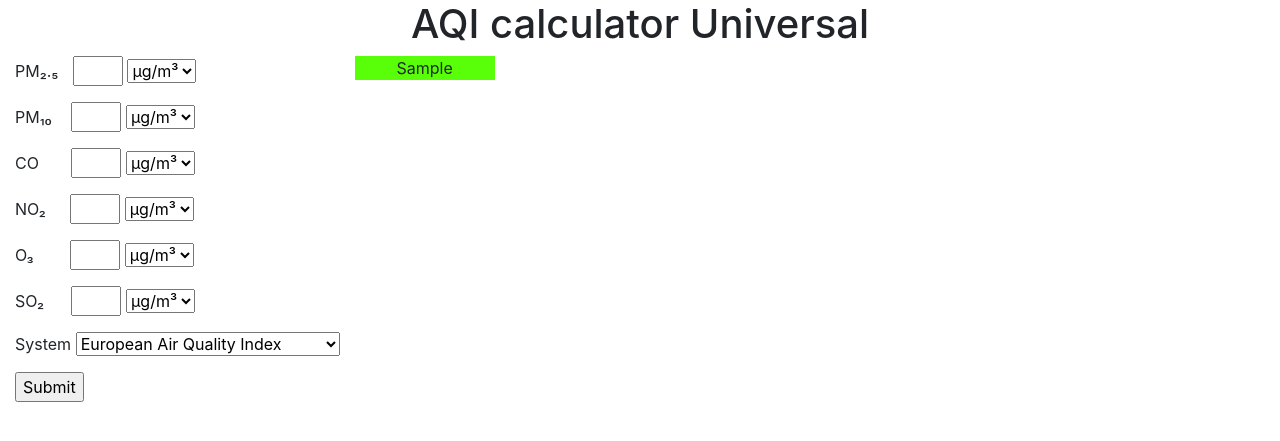
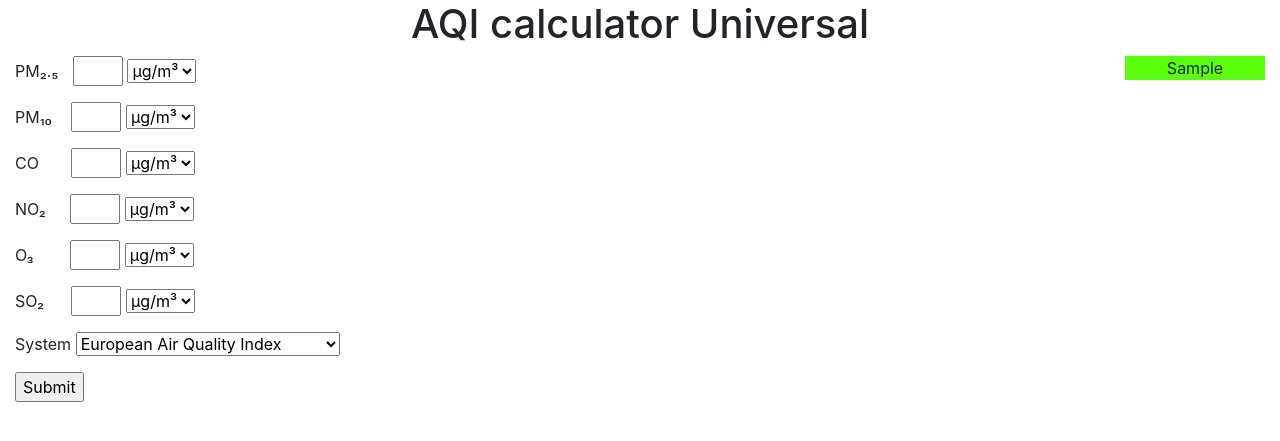
Before and after one commit to SaadiSave/aqical, a Flask app: template home/templates/home.html in a window 1280 px wide. Shown: the top 441 px of the page. Run offline with Flask 2, Linux system fonts and the light colour scheme; the template is opened without the code that fills it: most values are stand-ins (such as "Sample title", 1, 10 or a date in 2020); some libraries are stand-ins or nearby versions.

Commit message:
output to the right

```diff
--- a/home/templates/home.html
+++ b/home/templates/home.html
@@ -1,6 +1,7 @@
 <!DOCTYPE html>
 <html>
     <head>
+        <meta name="viewport" content="width=device-width, initial-scale=1.0">
         <link rel="stylesheet" href="https://stackpath.bootstrapcdn.com/bootstrap/4.5.2/css/bootstrap.min.css" integrity="sha384-JcKb8q3iqJ61gNV9KGb8thSsNjpSL0n8PARn9HuZOnIxN0hoP+VmmDGMN5t9UJ0Z" crossorigin="anonymous">
         <link href="../static/1.css" rel="stylesheet">
         <title>AQI calculator Universal</title>
@@ -67,11 +68,9 @@
                 <input type="submit"><p></p>
             </div>
             <div class="output">
-            <div class="col-md-12 text-right" style="position: right;">
                 {% if s %}
-                    <p style="background-color: #58FF09; width: 140px; text-align: center" class="pull-right">{{ s }}</p>
+                    <p style="background-color: #58FF09; width: 140px; text-align: center; margin-left: auto; position: absolute; right: 15px;">{{ s }}</p>
                 {% endif %}
-            </div>
             </div>
             </div>
         </form>
```
Also changed, not shown: home/static/1.css (line endings or trailing spaces).
